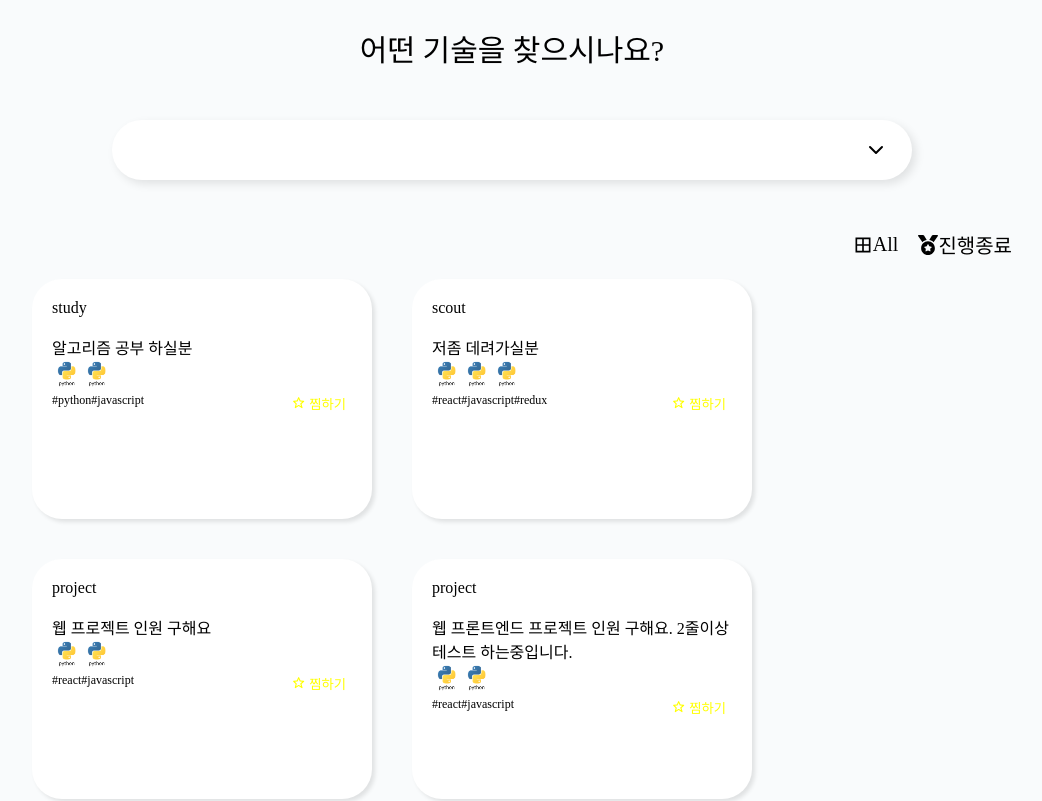
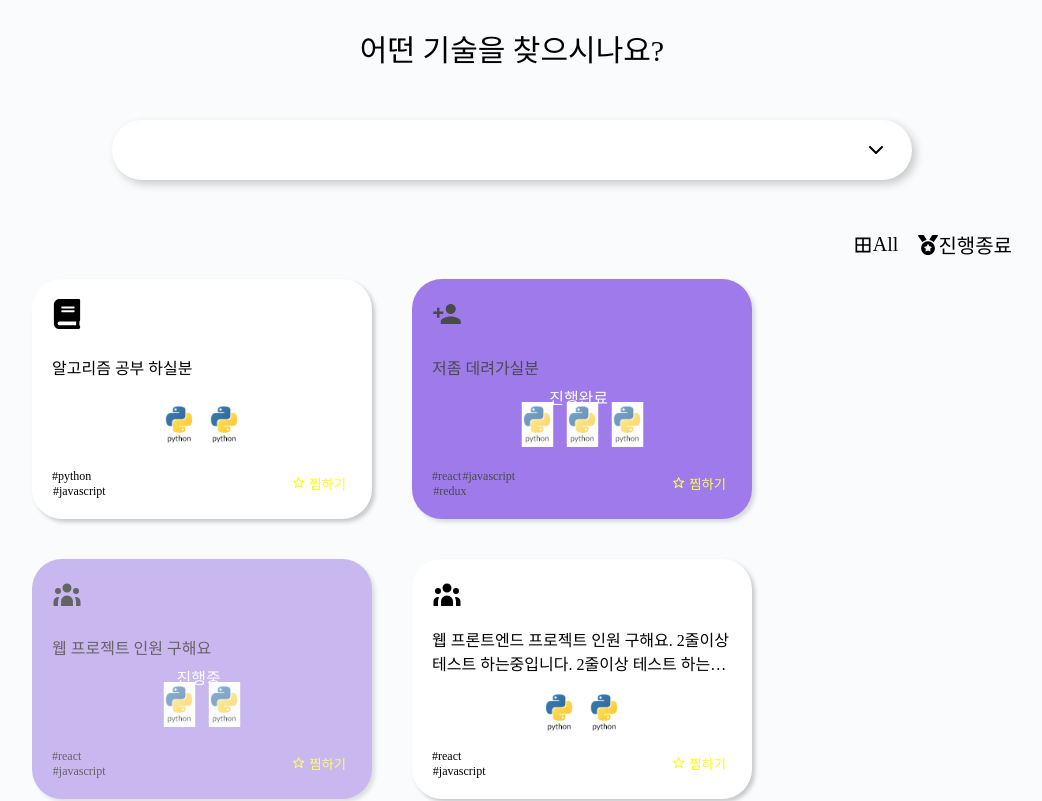
Before and after one commit to Rubminds/rubminds-frontend, a React (Create React App) app: page / in a window 1280 px wide. Shown: the part 880-1681 px from the top of the page, without its empty margins (128-1170 px from the left). Built offline with nearby package versions, Linux system fonts and the light colour scheme.

Commit message:
style: postcard CSS 수정 (#2)

```diff
--- a/src/components/common/DropDown/index.js
+++ b/src/components/common/DropDown/index.js
@@ -32,6 +32,7 @@ const DropDown = ({ options, ...props }) => {
     [selectedOptions]
   );
 
+  //중복된 값 안받게 예외처리 해주어야 함.
   return (
     <S.DropDownContainer {...props}>
       <S.DropDownHeader onClick={toggle}>
--- a/src/components/common/DropDown/style.js
+++ b/src/components/common/DropDown/style.js
@@ -8,7 +8,7 @@ export const DropDownContainer = styled.div`
   height: ${(props) => (props.height ? props.height : '60px')};
   position: relative;
   background: #ffffff;
-  box-shadow: 4px 4px 10px rgba(0, 0, 0, 0.1);
+  box-shadow: 4px 4px 10px rgba(0, 0, 0, 0.2);
   border-radius: 50px;
   z-index: 10;
   padding: 4px 10px;
--- a/src/components/common/PostCard/index.js
+++ b/src/components/common/PostCard/index.js
@@ -1,17 +1,22 @@
 import React from 'react';
 import * as S from './style';
-import {BiStar} from 'react-icons/bi'
+import { BiStar } from 'react-icons/bi';
+import { FaBook } from 'react-icons/fa';
+import { MdPersonAdd } from 'react-icons/md';
+import { HiUserGroup } from 'react-icons/hi';
 
 import { Python } from '../../../assets/imgs';
 const PostCard = ({ post, ...props }) => {
   return (
-    <S.CardWrapper {...props}>
-      <S.CardCategory>{post.category}</S.CardCategory>
-      <br />
+    <S.CardWrapper status={post.status}{...props}>
+      <S.CardStatusWrapper status={post.status}>{post.status}</S.CardStatusWrapper>
+      <S.CardCategory>
+        {post.category === "study" ? <FaBook fontSize="30px" /> : post.category === "scout" ? <MdPersonAdd fontSize="30px" /> : <HiUserGroup fontSize="30px" />}
+        </S.CardCategory>
       <S.CardTitle>{post.title}</S.CardTitle>
       <S.CardSkills>
         {post.skills.map((v) => {
-          return <Python width="30px" height="30px" />;
+          return <Python width="45px" height="45px" />;
         })}
       </S.CardSkills>
       <S.CardFooter>
@@ -20,9 +25,9 @@ const PostCard = ({ post, ...props }) => {
             return <S.FooterTag>#{v}</S.FooterTag>;
           })}
         </S.FooterTags>
-          <S.DibBtn>
-            <BiStar/> 찜하기
-          </S.DibBtn>
+        <S.DibBtn>
+          <BiStar /> 찜하기
+        </S.DibBtn>
       </S.CardFooter>
     </S.CardWrapper>
   );
--- a/src/components/common/PostCard/style.js
+++ b/src/components/common/PostCard/style.js
@@ -1,5 +1,5 @@
 import styled from 'styled-components';
-import { flexColumn, flexBetween } from '../../../constants';
+import { flexColumn, flexBetween, flexCenter } from '../../../constants';
 
 export const CardWrapper = styled.li`
   ${flexColumn};
@@ -8,9 +8,24 @@ export const CardWrapper = styled.li`
   border-radius: 30px;
   padding: 2% 2%;
   margin:2%;
-  box-shadow:3px 3px 4px rgba(0, 0, 0, 0.1);
-  background-color:#fff;
+  box-shadow:3px 3px 4px rgba(0, 0, 0, 0.2);
+  background-color:${(props) => props.status === '진행중' ? "#AA8AE8" : props.status === '진행완료' ? "#7944E3":'#fff'};
+  opacity: ${(props) => props.status === '진행중' ? "0.6" : props.status === '진행완료' ? "0.7":'1'};
+  position:relative;
+  ${flexBetween};
 `;
+
+export const CardStatusWrapper = styled.div`
+    position:absolute;
+    top:-1%;
+    left:-1%;
+    border-radius: 30px;
+    ${flexCenter};
+    width:100%;
+    height:100%;
+    color:#fff;
+    display:${(props) => props.status === "모집중" ? "none":""};
+`
 
 export const CardCategory = styled.div``;
 
@@ -22,7 +37,9 @@ export const CardTitle = styled.div`
   -webkit-box-orient: vertical;
 `;
 
-export const CardSkills = styled.div``;
+export const CardSkills = styled.div`
+    ${flexCenter};
+`;
 
 export const CardFooter = styled.div`
   ${flexBetween};
@@ -35,6 +52,9 @@ export const FooterTags = styled.ul`
 
 export const FooterTag = styled.li`
   font-size: 12px;
+  &+&{
+      margin-left:1%;
+  }
 `;
 
 export const DibBtn = styled.button`
--- a/src/pages/LandingPage/index.js
+++ b/src/pages/LandingPage/index.js
@@ -9,31 +9,25 @@ import {BiBorderAll} from 'react-icons/bi'
 import { Banner, PostCard, DropDown } from '../../components';
 import { LandingDropdownOptions } from '../../constants';
 
-import {useDispatch} from 'react-redux'
-import { signupUser } from '../../modules/user';
 const LandingPage = () => {
   const [isCheck, setIsCheck] = useState(true);
-  const dispatch = useDispatch();
   const Posts = [
-    { category: 'study', title: '알고리즘 공부 하실분', skills: ['python', 'javascript'] },
-    { category: 'scout', title: '저좀 데려가실분', skills: ['react', 'javascript', 'redux'] },
-    { category: 'project', title: '웹 프로젝트 인원 구해요', skills: ['react', 'javascript'] },
+    { category: 'study', status:'모집중', title: '알고리즘 공부 하실분', skills: ['python', 'javascript'] },
+    { category: 'scout', status:'진행완료', title: '저좀 데려가실분', skills: ['react', 'javascript', 'redux'] },
+    { category: 'project', status:'진행중', title: '웹 프로젝트 인원 구해요', skills: ['react', 'javascript'] },
     {
       category: 'project',
-      title: '웹 프론트엔드 프로젝트 인원 구해요. 2줄이상 테스트 하는중입니다.',
+      status:'모집중', title: '웹 프론트엔드 프로젝트 인원 구해요. 2줄이상 테스트 하는중입니다. 2줄이상 테스트 하는중입니다. 2줄이상 테스트 하는중입니다',
       skills: ['react', 'javascript'],
     },
-    { category: 'study', title: '알고리즘 공부 하실분', skills: ['python', 'javascript'] },
-    { category: 'scout', title: '저좀 데려가실분', skills: ['react', 'javascript', 'redux'] },
-    { category: 'project', title: '웹 프로젝트 인원 구해요', skills: ['react', 'javascript'] },
+    { category: 'study', status:'진행완료', title: '알고리즘 공부 하실분', skills: ['python', 'javascript'] },
+    { category: 'scout', status:'진행중', title: '저좀 데려가실분', skills: ['react', 'javascript', 'redux'] },
+    { category: 'project', status:'모집중', title: '웹 프로젝트 인원 구해요', skills: ['react', 'javascript'] },
   ];
   const onCheck = useCallback(() => {
     setIsCheck((prev) => !prev);
   }, []);
 
-  const test = useCallback(()=>{
-    dispatch(signupUser());
-  })
   return (
     <>
       <S.LandingWrapper>
@@ -77,7 +71,6 @@ const LandingPage = () => {
           </S.PostsWrapper>
         </S.LandingDetailWrapper>
       </S.LandingWrapper>
-      <button onClick ={test}>sd</button>
     </>
   );
 };
--- a/src/pages/LandingPage/style.js
+++ b/src/pages/LandingPage/style.js
@@ -64,6 +64,7 @@ export const CategoryCard = styled.div`
   background-color:#fff;
   border: 1px solid black;
   border-radius: 10px;
+  box-shadow:5px 5px 10px rgba(0, 0, 0, 0.2);
   & + & {
     margin-left: 150px;
   }
```
